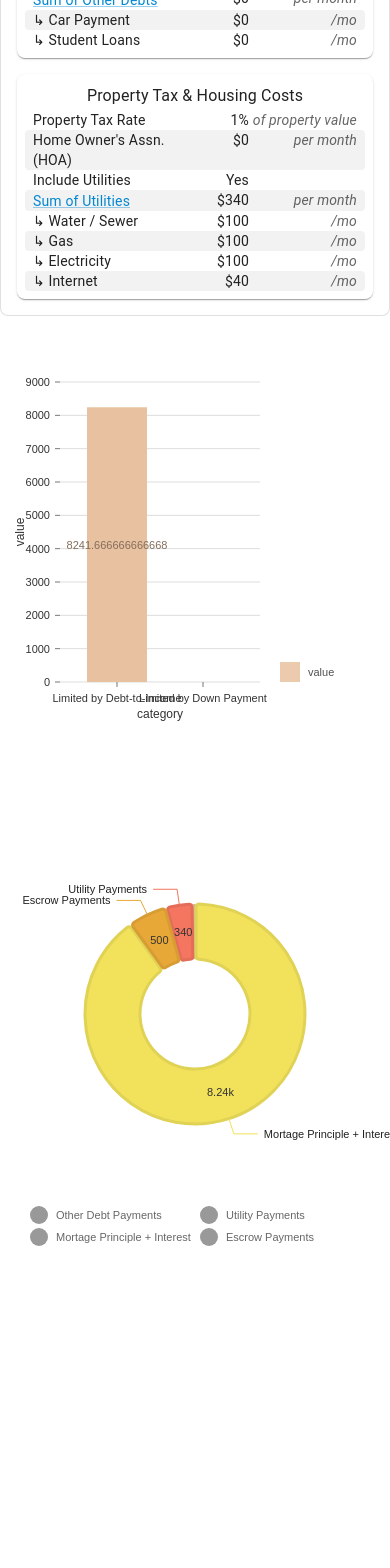
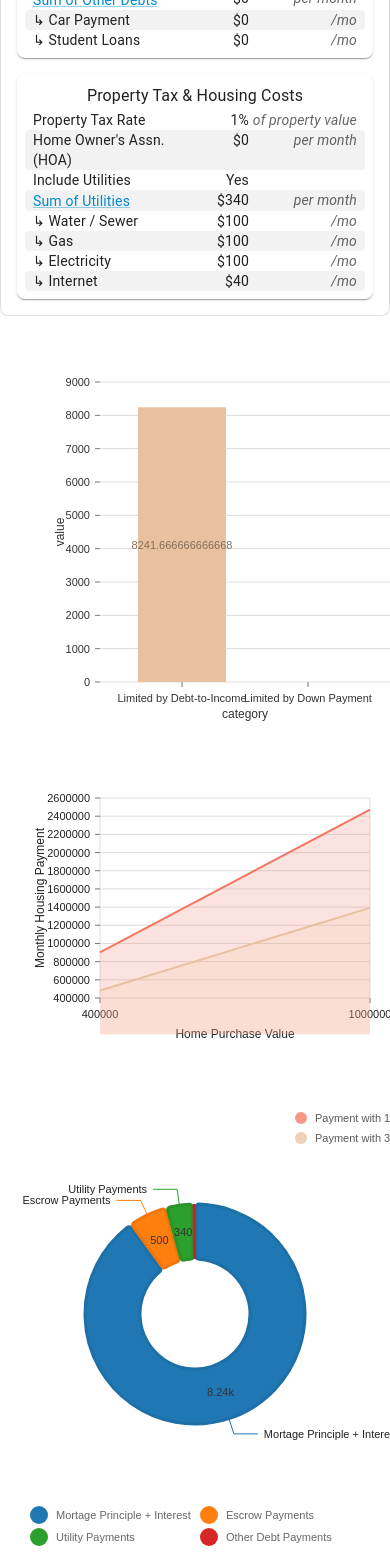
Before and after one commit to panzer/home-buyer-charts, a React (Create React App) app: page /report in a window 390 px wide. Shown: the part 825-2393 px from the top of the page. Before the commit the page ends 2093 px from the top, so only its background shows below. Built offline with nearby package versions, Linux system fonts and the light colour scheme.

Commit message:
start line

```diff
--- a/package.json
+++ b/package.json
@@ -10,6 +10,7 @@
     "@nivo/bar": "^0.88.0",
     "@nivo/core": "^0.88.0",
     "@nivo/heatmap": "^0.88.0",
+    "@nivo/line": "^0.88.0",
     "@nivo/pie": "^0.88.0",
     "cra-template": "1.2.0",
     "formik": "^2.4.6",
--- a/src/components/NivoTooltip.tsx
+++ b/src/components/NivoTooltip.tsx
@@ -1,36 +1,59 @@
-import React from "react";
-import { Tooltip } from "@mui/material";
-import Paper from "@mui/material/Paper";
-import { TooltipProps } from "@nivo/heatmap";
+import React from 'react';
+import { Tooltip } from '@mui/material';
+import Paper from '@mui/material/Paper';
+import { TooltipProps } from '@nivo/heatmap';
+import { PointTooltipProps } from '@nivo/line';
 
-const NivoTooltip: React.FC<
-  TooltipProps<{ x: number | string; y: number }>
-> = ({ cell }) => {
-  const { x, y, color, value, formattedValue } = cell;
-  return (
+type CustomTooltipProps = {
+  formattedValue?: string | null;
+  color: string;
+};
+const CustomTooltip: React.FC<CustomTooltipProps> = ({
+  formattedValue,
+  color,
+}) => (
   <Tooltip title={formattedValue} placement="top" arrow>
     <Paper
       sx={{ px: 1, py: 0.5 }}
       style={{
-          height: "100%",
-          display: "flex",
-          alignItems: "center",
-          justifyContent: "center",
+        height: '100%',
+        display: 'flex',
+        alignItems: 'center',
+        justifyContent: 'center',
       }}
     >
       <span
         style={{
-            display: "block",
-            width: "12px",
-            height: "12px",
+          display: 'block',
+          width: '12px',
+          height: '12px',
           backgroundColor: color,
-            margin: "4px",
+          margin: '4px',
         }}
       ></span>
       {formattedValue}
     </Paper>
   </Tooltip>
 );
-};
+
+type NTProp =
+  | TooltipProps<{ x: number | string; y: number }>
+  | PointTooltipProps;
+
+function NivoTooltip<T extends NTProp>(props: T): React.ReactNode {
+  if ('cell' in props) {
+    const { x, y, color, value, formattedValue } = props.cell;
+    return <CustomTooltip formattedValue={formattedValue} color={color} />;
+  }
+  if ('point' in props) {
+    const { color, data, serieId } = props.point;
+    return (
+      <CustomTooltip
+        formattedValue={`${serieId} | ${data.yFormatted}`}
+        color={color}
+      />
+    );
+  }
+}
 
 export default NivoTooltip;
--- a/src/pages/AffordabilityReport.tsx
+++ b/src/pages/AffordabilityReport.tsx
@@ -3,8 +3,9 @@ import { useTheme } from '@mui/material/styles';
 import useMediaQuery from '@mui/material/useMediaQuery';
 
 import { ResponsiveBar } from '@nivo/bar';
-// import { ResponsiveLine } from '@nivo/line';
+import { ResponsiveLine } from '@nivo/line';
 import { ResponsivePie } from '@nivo/pie';
+import { OrdinalColorScaleConfig } from '@nivo/colors';
 import Box from '@mui/material/Box';
 import Stack from '@mui/material/Stack';
 import Typography from '@mui/material/Typography';
@@ -17,6 +18,8 @@ import AssumptionsComponent, {
 import { sumExpenses } from '../components';
 import { formatCurrency } from '../utils/currency';
 import { wrappedLegend } from '../utils/nivo';
+import { idealMaximumDownPayment } from '../utils/math';
+import NivoTooltip from '../components/NivoTooltip';
 
 const AffordabilityReport = () => {
   const theme = useTheme();
@@ -47,6 +50,10 @@ const AffordabilityReport = () => {
   const borrowingPower = limitMonthlyDti * loanMultiplier;
   const limitDownPayment = 0;
 
+  const colorConfigCategorical: OrdinalColorScaleConfig = {
+    scheme: 'category10',
+  };
+
   // Mock data, replace with actual data sources
   const dataBar = [
     {
@@ -59,7 +66,88 @@ const AffordabilityReport = () => {
     },
   ];
   const dataLine = [
-    // Replace with actual data
+    // {
+    //   id: "DTI: 30%",
+    //   color: theme.palette.success.main,
+    //   data: [
+    //     { x: 400_000, y: monthlyIncome * 0.3 - totalOtherDebtsMonthly },
+    //     { x: 1_000_000, y: monthlyIncome * 0.3 - totalOtherDebtsMonthly },
+    //   ]
+    // },
+    // {
+    //   id: "DTI: 38%",
+    //   color: theme.palette.warning.main,
+    //   data: [
+    //     { x: 400_000, y: monthlyIncome * 0.38 - totalOtherDebtsMonthly },
+    //     { x: 1_000_000, y: monthlyIncome * 0.38 - totalOtherDebtsMonthly },
+    //   ]
+    // },
+    // {
+    //   id: "DTI: 43%",
+    //   color: theme.palette.error.main,
+    //   data: [
+    //     { x: 400_000, y: limitMonthlyDti },
+    //     { x: 1_000_000, y: limitMonthlyDti },
+    //   ]
+    // },
+    {
+      id: 'Payment with 3 month reserve',
+      data: [
+        {
+          x: 400_000,
+          y: idealMaximumDownPayment({
+            amountSaved: cashOnHand,
+            propertyValue: 400_000,
+            nMonthBuffer: 3,
+            monthlyFixed: totalMonthlyHousing,
+            propertyTaxRate: 0.0125,
+            interestRatePerPeriod: periodicRate,
+            nLoanPeriods: nMonthLoanTerm,
+          }),
+        },
+        {
+          x: 1_000_000,
+          y: idealMaximumDownPayment({
+            amountSaved: cashOnHand,
+            propertyValue: 1_000_000,
+            nMonthBuffer: 3,
+            monthlyFixed: totalMonthlyHousing,
+            propertyTaxRate: 0.0125,
+            interestRatePerPeriod: periodicRate,
+            nLoanPeriods: nMonthLoanTerm,
+          }),
+        },
+      ],
+    },
+    {
+      id: 'Payment with 12 month reserve',
+      data: [
+        {
+          x: 400_000,
+          y: idealMaximumDownPayment({
+            amountSaved: cashOnHand,
+            propertyValue: 400_000,
+            nMonthBuffer: 12,
+            monthlyFixed: totalMonthlyHousing,
+            propertyTaxRate: 0.0125,
+            interestRatePerPeriod: periodicRate,
+            nLoanPeriods: nMonthLoanTerm,
+          }),
+        },
+        {
+          x: 1_000_000,
+          y: idealMaximumDownPayment({
+            amountSaved: cashOnHand,
+            propertyValue: 1_000_000,
+            nMonthBuffer: 12,
+            monthlyFixed: totalMonthlyHousing,
+            propertyTaxRate: 0.0125,
+            interestRatePerPeriod: periodicRate,
+            nLoanPeriods: nMonthLoanTerm,
+          }),
+        },
+      ],
+    },
   ];
   const dataPie = [
     {
@@ -78,7 +166,7 @@ const AffordabilityReport = () => {
       id: 'Escrow Payments',
       value: 500,
     },
-  ];
+  ].sort(({ value: va }, { value: vb }) => vb - va);
 
   const leg = wrappedLegend(dataPie, {
     legendProps: {
@@ -94,6 +182,7 @@ const AffordabilityReport = () => {
     translateX: isMobile ? 0 : 56,
     itemsPerLine: isMobile ? 2 : 'no-wrap',
     translateY: isMobile ? 100 : 0,
+    colors: colorConfigCategorical,
   });
   console.log(leg);
 
@@ -120,7 +209,7 @@ const AffordabilityReport = () => {
           data={dataBar}
           keys={['value']}
           indexBy="id"
-          margin={{ top: 50, right: 130, bottom: 50, left: 60 }}
+          margin={{ top: 50, right: isMobile ? 0 : 130, bottom: 50, left: 100 }}
           padding={0.3}
           valueScale={{ type: 'linear' }}
           indexScale={{ type: 'band', round: true }}
@@ -177,39 +266,44 @@ const AffordabilityReport = () => {
         />
       </Box>
       {/* Example Line Chart */}
-      <Box height={100}>
-        {/* <ResponsiveLine
+      <Box height={400} width={'100%'}>
+        <ResponsiveLine
           data={dataLine}
-          margin={{ top: 50, right: 110, bottom: 50, left: 60 }}
+          enableArea
+          theme={{ text: { fill: theme.palette.text.primary } }}
+          margin={{
+            top: 50,
+            right: isMobile ? 20 : 110,
+            bottom: isMobile ? 150 : 50,
+            left: 100,
+          }}
           xScale={{ type: 'point' }}
           yScale={{
             type: 'linear',
             min: 'auto',
             max: 'auto',
             stacked: true,
-            reverse: false
+            reverse: false,
           }}
           axisTop={null}
           axisRight={null}
           axisBottom={{
-            orient: 'bottom',
             tickSize: 5,
             tickPadding: 5,
             tickRotation: 0,
-            legend: 'transportation',
+            legend: 'Home Purchase Value',
             legendOffset: 36,
-            legendPosition: 'middle'
+            legendPosition: 'middle',
           }}
           axisLeft={{
-            orient: 'left',
             tickSize: 5,
             tickPadding: 5,
             tickRotation: 0,
-            legend: 'count',
-            legendOffset: -40,
-            legendPosition: 'middle'
+            legend: 'Monthly Housing Payment',
+            legendOffset: -60,
+            legendPosition: 'middle',
           }}
-          colors={{ scheme: 'nivo' }}
+          // colors={{ scheme: 'nivo' }}
           pointSize={10}
           pointColor={{ theme: 'background' }}
           pointBorderWidth={2}
@@ -217,13 +311,15 @@ const AffordabilityReport = () => {
           pointLabel="y"
           pointLabelYOffset={-12}
           useMesh={true}
+          yFormat={lp => formatCurrency(lp.valueOf())}
+          tooltip={NivoTooltip}
           legends={[
             {
-              anchor: 'bottom-right',
+              anchor: isMobile ? 'bottom' : 'bottom-right',
+              translateY: isMobile ? 150 : 0,
               direction: 'column',
               justify: false,
               translateX: 100,
-              translateY: 0,
               itemsSpacing: 0,
               itemDirection: 'left-to-right',
               itemWidth: 80,
@@ -237,13 +333,13 @@ const AffordabilityReport = () => {
                   on: 'hover',
                   style: {
                     itemBackground: 'rgba(0, 0, 0, .03)',
-                    itemOpacity: 1
-                  }
-                }
-              ]
-            }
+                    itemOpacity: 1,
+                  },
+                },
+              ],
+            },
           ]}
-        /> */}
+        />
       </Box>
       {/* Example Pie Chart */}
       <Box height={400} width={'100%'}>
@@ -259,7 +355,7 @@ const AffordabilityReport = () => {
           innerRadius={0.5}
           padAngle={1}
           cornerRadius={3}
-          colors={{ scheme: 'nivo' }}
+          colors={colorConfigCategorical}
           borderWidth={3}
           borderColor={{ from: 'color', modifiers: [['darker', 0.2]] }}
           arcLabelsSkipAngle={10}
--- a/src/utils/nivo.ts
+++ b/src/utils/nivo.ts
@@ -1,5 +1,5 @@
 import { LegendProps } from '@nivo/legends';
-import { useOrdinalColorScale, OrdinalColorScaleConfig } from '@nivo/colors';
+import { getOrdinalColorScale, OrdinalColorScaleConfig } from '@nivo/colors';
 
 type LegendWrappingOptions<T> = {
   itemsPerLine?: number | 'no-wrap';
@@ -16,7 +16,8 @@ const defaultLegendProps: LegendProps = {
   itemHeight: 12,
   itemsSpacing: 25,
 };
-export function wrappedLegend<T extends { [k: string]: string | number }>(
+type DataPoint = { [k: string]: string | number } & { color?: string };
+export function wrappedLegend<T extends DataPoint>(
   chartData: T[],
   options?: LegendWrappingOptions<T>,
 ): LegendProps[] {
@@ -26,12 +27,15 @@ export function wrappedLegend<T extends { [k: string]: string | number }>(
     legendProps = {},
     translateX = 0,
     translateY = 0,
+    colors = { scheme: 'nivo' },
   } = options ?? {};
   const lp: LegendProps = { ...defaultLegendProps, ...legendProps };
 
   if (itemsPerLine === 'no-wrap') {
     return [lp];
   }
+
+  const getColor = getOrdinalColorScale(colors, 'id');
 
   const nItems = chartData.length;
   const nRows = Math.ceil(nItems / itemsPerLine);
@@ -47,7 +51,12 @@ export function wrappedLegend<T extends { [k: string]: string | number }>(
         .slice(itemsPerLine * index, itemsPerLine * (index + 1))
         .map((cur, j) => {
           const id = cur[indexBy as keyof T];
-          return { id: id, label: id, color: '#999' };
+          const dataPoint = chartData[index * itemsPerLine + j];
+          return {
+            id: id,
+            label: id,
+            color: dataPoint.color ?? getColor(dataPoint),
+          };
         }),
     }));
 }
```
Also changed, not shown: src/utils/math.ts (+87 -23 lines), 1 other file (tests, documents, lock files or other folders). Lines whose indentation alone changed are shown as unchanged.
